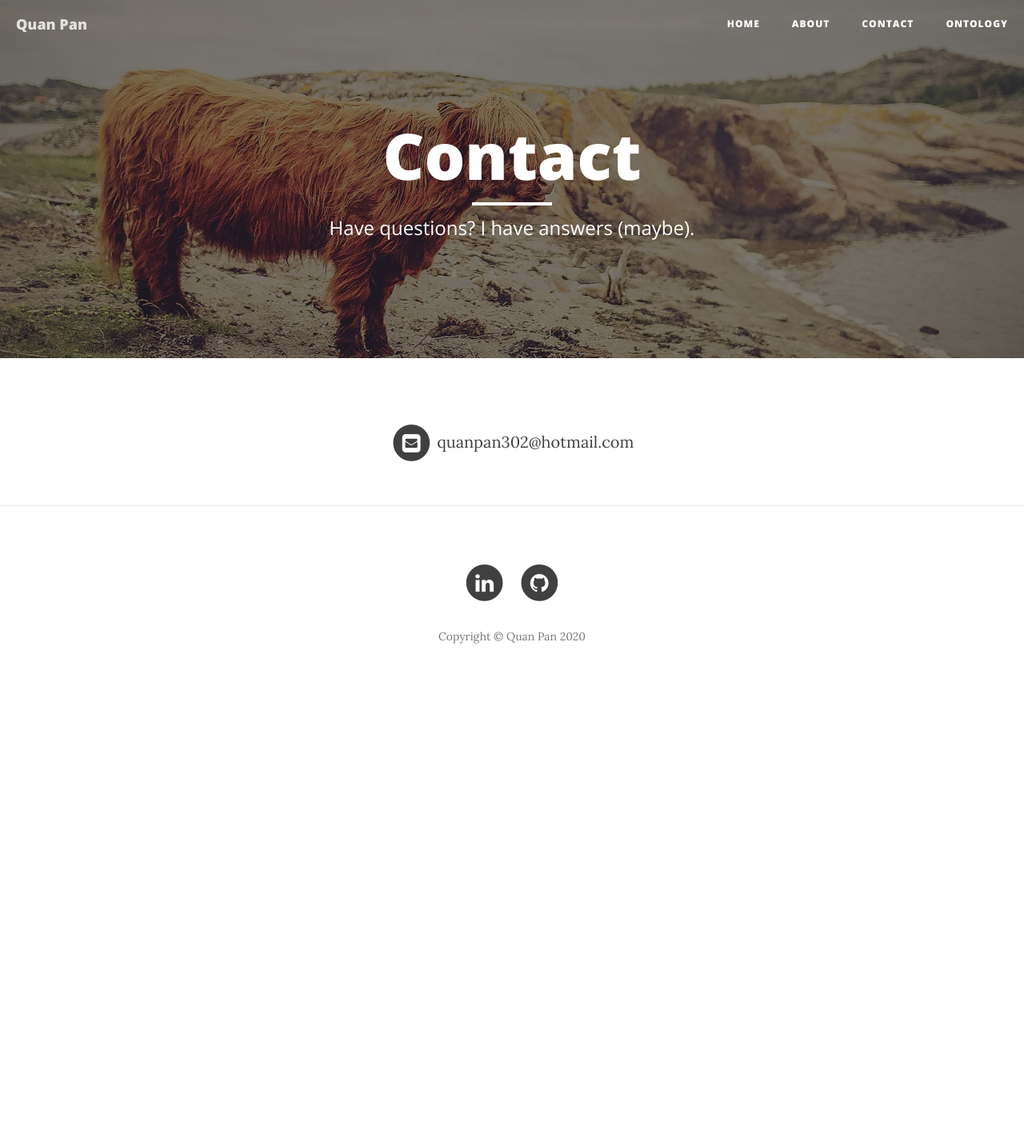
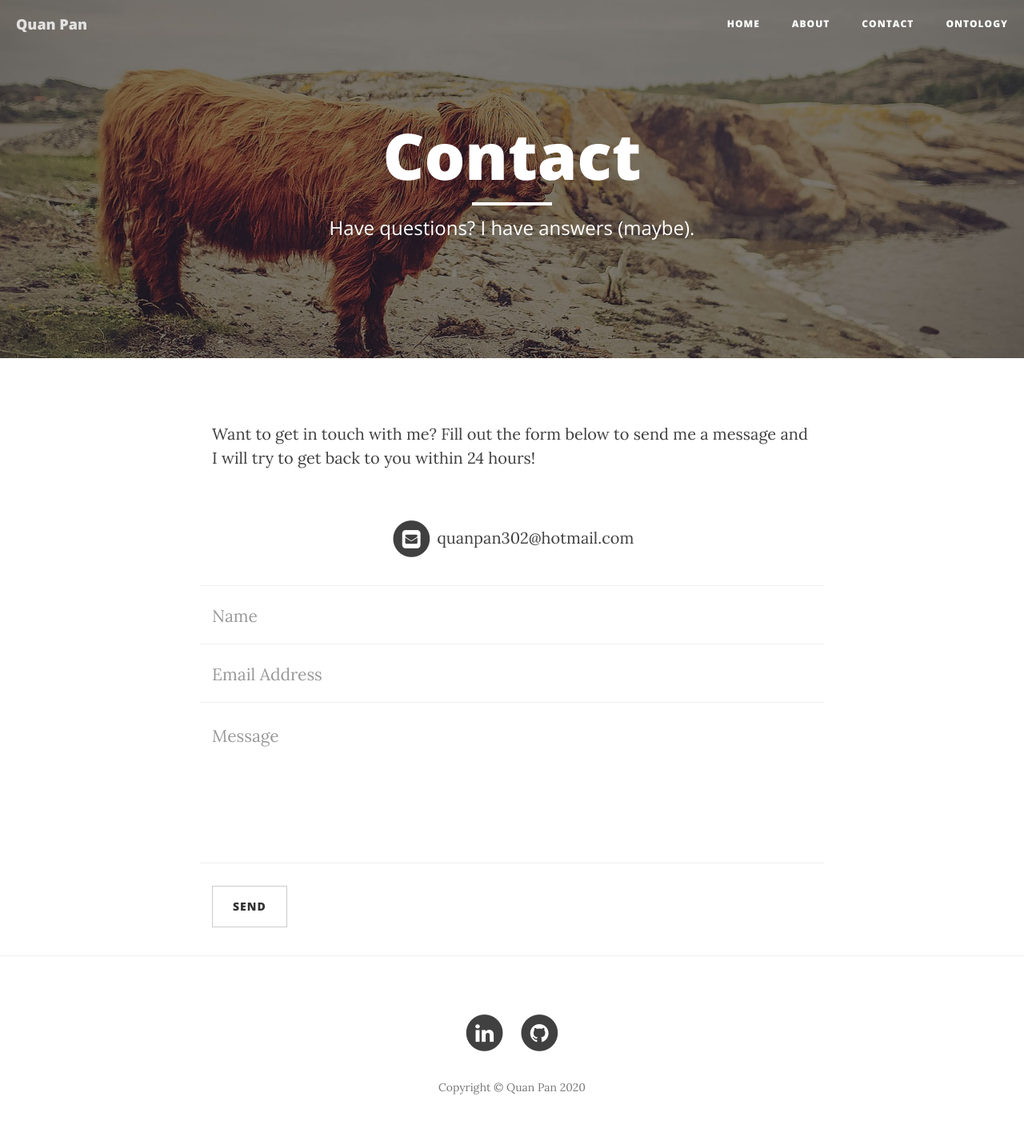
Before and after one commit to quanpan302/quanpan302.github.io, a Jekyll site: the page built from contact.html, in a window 1280 px wide. Shown: the whole page at 80% size. Built offline with Jekyll 4.4.1, drawn with Linux system fonts in a browser that asks for light colours; nearby versions of some CDN libraries; a script that is not in the unit is left out; before the commit the page ends 900 px from its top, so only the background shows below that.

Commit message:
Add formspree.io to contact

```diff
--- a/contact.html
+++ b/contact.html
@@ -4,6 +4,8 @@ title: "Contact"
 description: "Have questions? I have answers (maybe)."
 header-img: "assets/img/contact-bg.jpg"
 ---
+
+<p>Want to get in touch with me? Fill out the form below to send me a message and I will try to get back to you within 24 hours!</p>
 
 <div class="row">
     <div class="col-lg-8 col-lg-offset-2 col-md-10 col-md-offset-1">
@@ -19,28 +21,28 @@ header-img: "assets/img/contact-bg.jpg"
     </div>
 </div>
 
-<!-- <p>Want to get in touch with me? Fill out the form below to send me a message and I will try to get back to you within 24 hours!</p> -->
 <!--
 Contact Form - Enter your email address on line 19 of the mail/contact_me.php file to make this form work.
 WARNING: Some web hosts do not allow emails to be sent through forms to common mail hosts like Gmail or Yahoo. It's recommended that you use a private domain email address!
 NOTE: To use the contact form, your site must be on a live web host with PHP! The form will not work locally!
 -->
-<!--
-<form name="sentMessage" id="contactForm" novalidate>
+
+<form name="sentMessage" id="contactForm" method="POST" action="https://formspree.io/quanpan302@hotmail.com" novalidate>
     <div class="row control-group">
         <div class="form-group col-xs-12 floating-label-form-group controls">
             <label>Name</label>
-            <input type="text" class="form-control" placeholder="Name" id="name" required data-validation-required-message="Please enter your name.">
+            <input type="text" class="form-control" placeholder="Name" id="name" name="name" required data-validation-required-message="Please enter your name.">
             <p class="help-block text-danger"></p>
         </div>
     </div>
     <div class="row control-group">
         <div class="form-group col-xs-12 floating-label-form-group controls">
             <label>Email Address</label>
-            <input type="email" class="form-control" placeholder="Email Address" id="email" required data-validation-required-message="Please enter your email address.">
+            <input type="email" class="form-control" placeholder="Email Address" id="email" name="_replyto" required data-validation-required-message="Please enter your email address.">
             <p class="help-block text-danger"></p>
         </div>
     </div>
+    <!--
     <div class="row control-group">
         <div class="form-group col-xs-12 floating-label-form-group controls">
             <label>Phone Number</label>
@@ -48,10 +50,11 @@ NOTE: To use the contact form, your site must be on a live web host with PHP! Th
             <p class="help-block text-danger"></p>
         </div>
     </div>
+    -->
     <div class="row control-group">
         <div class="form-group col-xs-12 floating-label-form-group controls">
             <label>Message</label>
-            <textarea rows="5" class="form-control" placeholder="Message" id="message" required data-validation-required-message="Please enter a message."></textarea>
+            <textarea rows="5" class="form-control" placeholder="Message" id="message" name="message" required data-validation-required-message="Please enter a message."></textarea>
             <p class="help-block text-danger"></p>
         </div>
     </div>
@@ -59,8 +62,9 @@ NOTE: To use the contact form, your site must be on a live web host with PHP! Th
     <div id="success"></div>
     <div class="row">
         <div class="form-group col-xs-12">
-            <button type="submit" class="btn btn-default">Send</button>
+            <input type="submit" class="btn btn-default" value="send">
+            <input type="hidden" name="_subject" value="quanpan302.github.io Contact" />
+            <input type="hidden" name="_cc" value="quanpan302@gmail.com" />
         </div>
     </div>
 </form>
--->
```
